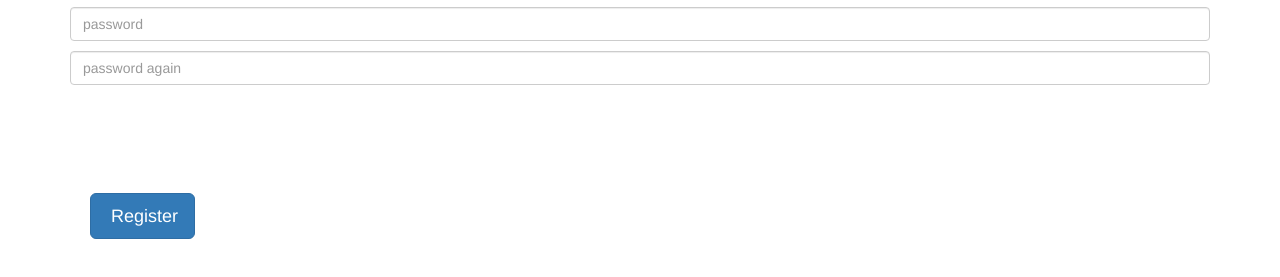
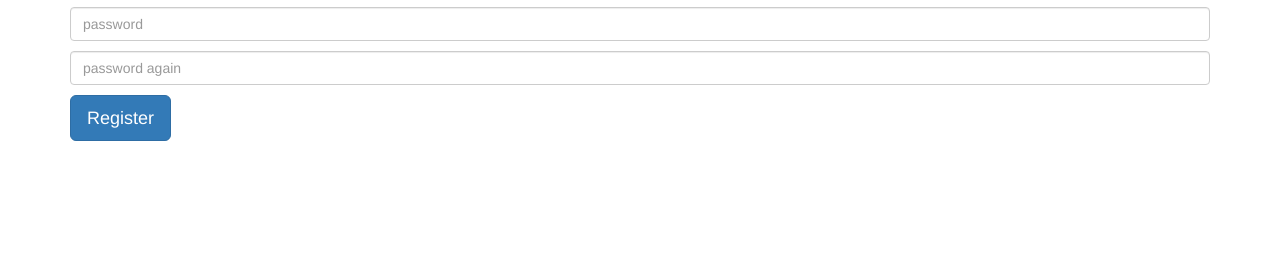
Before and after one commit to juanfparra12/bonfire, a website: page Authentication/public/index.html at #/register in a window 1280 px wide. Shown: the part 127-404 px from the top of the page. Drawn offline with nearby package versions, Linux system fonts and the light colour scheme.

Commit message:
Update register.view.html

```diff
--- a/Authentication/public/views/register/register.view.html
+++ b/Authentication/public/views/register/register.view.html
@@ -11,6 +11,6 @@
 <input  ng-model="user.password2" class="form-control" placeholder="password again" type="password"/>
 
 
-<button style="position: absolute;top: 40%; padding-left: 20px; left: 90;"  ng-click="register(user)"   class="btn btn-primary btn-lg">Register</button><br/>
+<button  ng-click="register(user)"   class="btn btn-primary btn-lg">Register</button><br/>
 
 {{message}}
```
